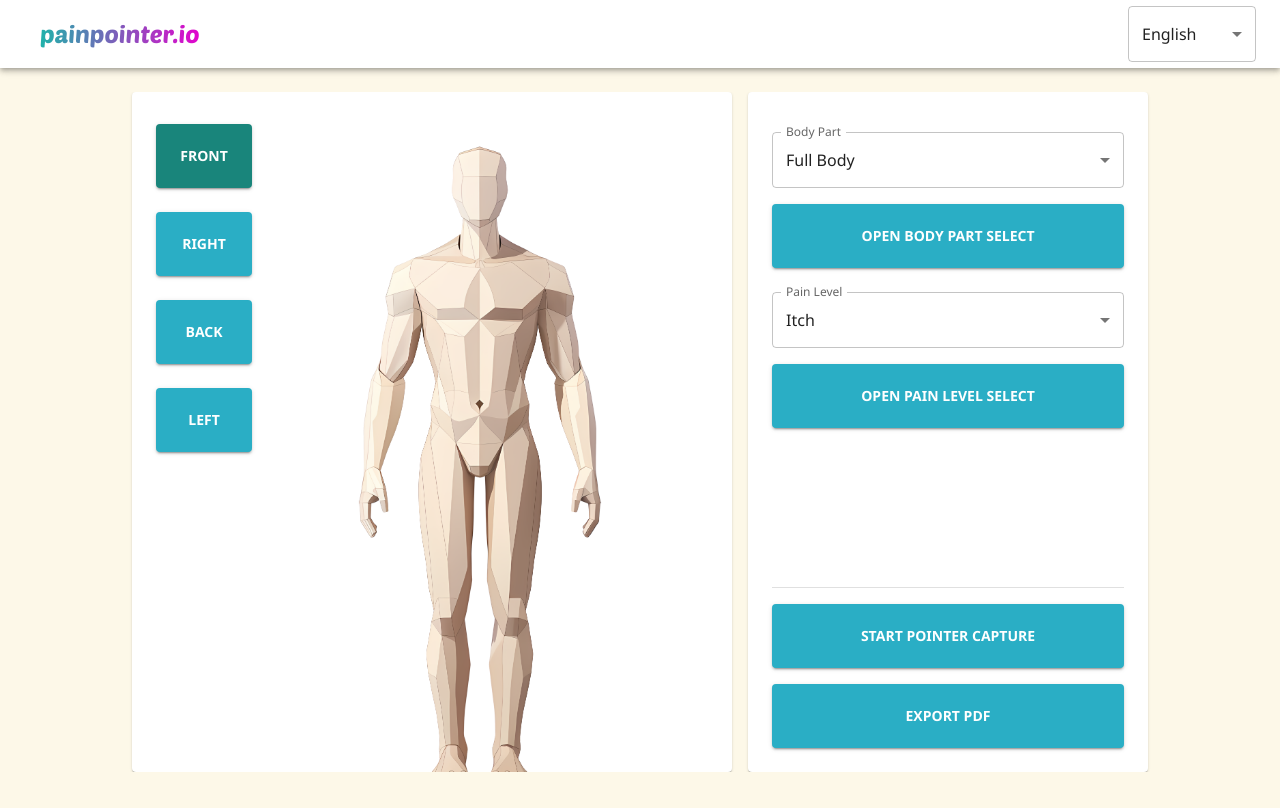
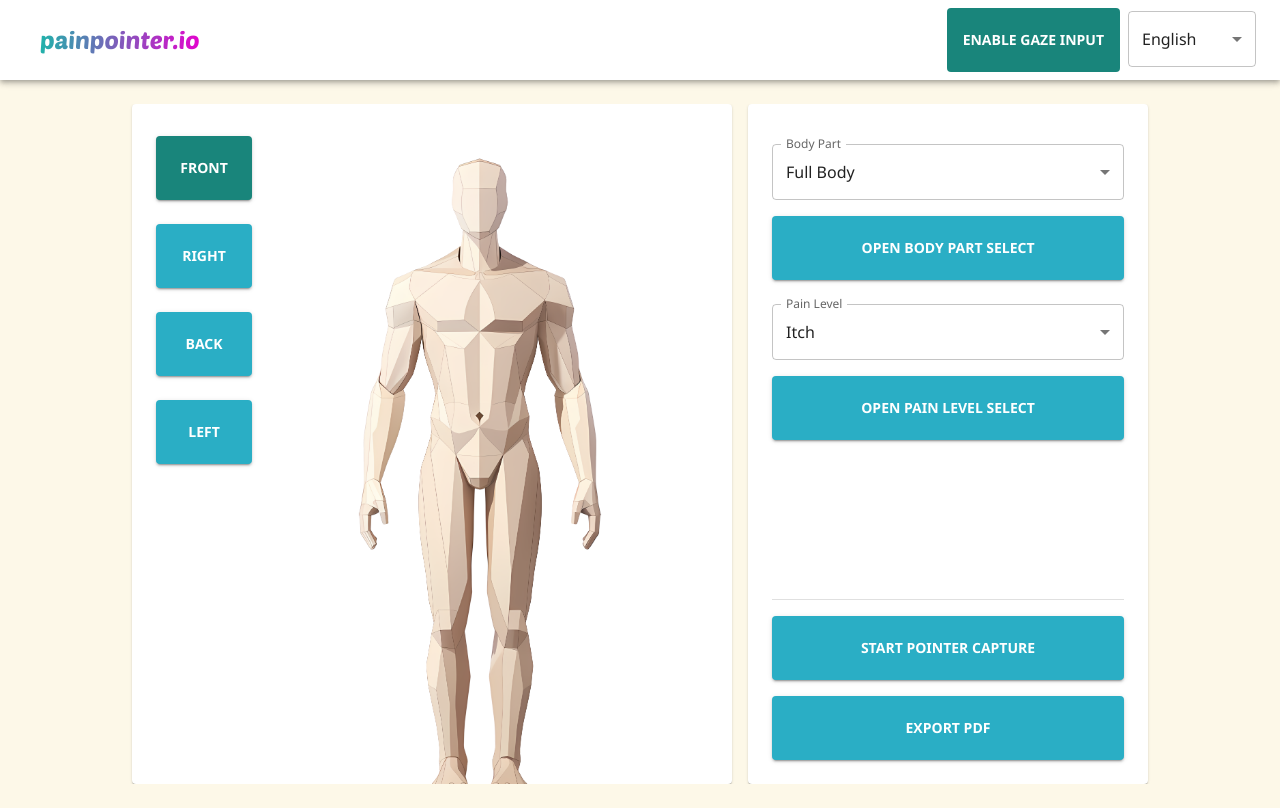
Before and after one commit to pporschen/ptool, a React (Create React App) app: page / in a window 1280 px wide. Built offline with nearby package versions, Linux system fonts and the light colour scheme.

Commit message:
feat: Add button for enabling gaze input in Header component

```diff
--- a/src/components/Header.tsx
+++ b/src/components/Header.tsx
@@ -1,6 +1,7 @@
-import { AppBar, Box, Toolbar, styled } from "@mui/material";
+import { AppBar, Box, Button, Toolbar, styled } from "@mui/material";
 import LanguageSelect from "./LanguageSelect";
 import { Dispatch, SetStateAction } from "react";
+import theme from "../consts/theme";
 type HeaderProps = {
 	language: string;
 	setLanguage: Dispatch<SetStateAction<string>>;
@@ -10,7 +11,12 @@ const Header = ({ language, setLanguage }: HeaderProps) => {
 		<StyledAppBar position="static">
 			<Toolbar sx={{ justifyContent: "space-between" }}>
 				<Logo>painpointer.io</Logo>
-				<LanguageSelect language={language} setLanguage={setLanguage} />
+				<Box display="flex" alignItems="baseline">
+					<Button variant="contained" color="secondary" sx={{ margin: (theme) => theme.spacing(1), boxShadow: "none" }}>
+						Enable Gaze Input
+					</Button>
+					<LanguageSelect language={language} setLanguage={setLanguage} />
+				</Box>
 			</Toolbar>
 		</StyledAppBar>
 	);
```
